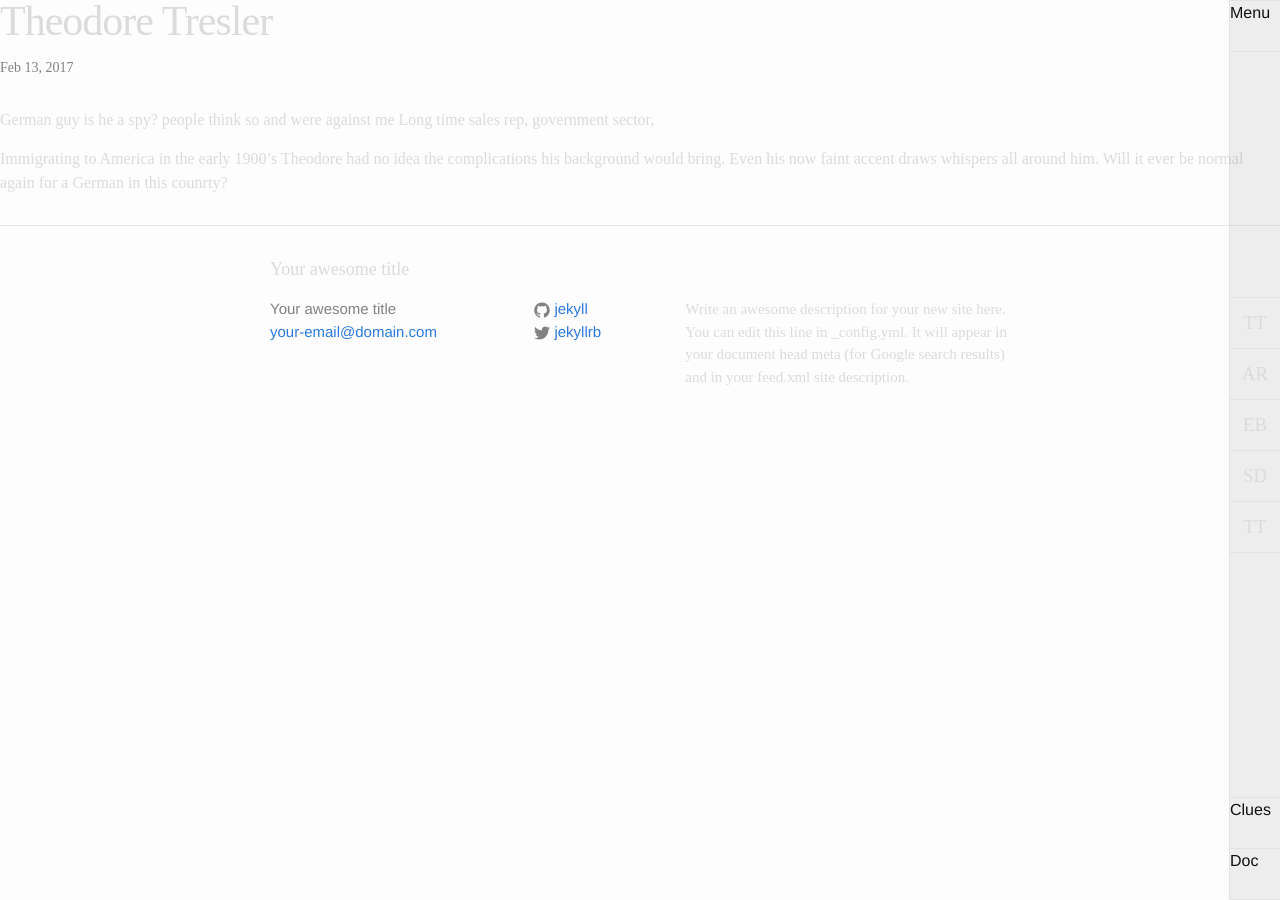
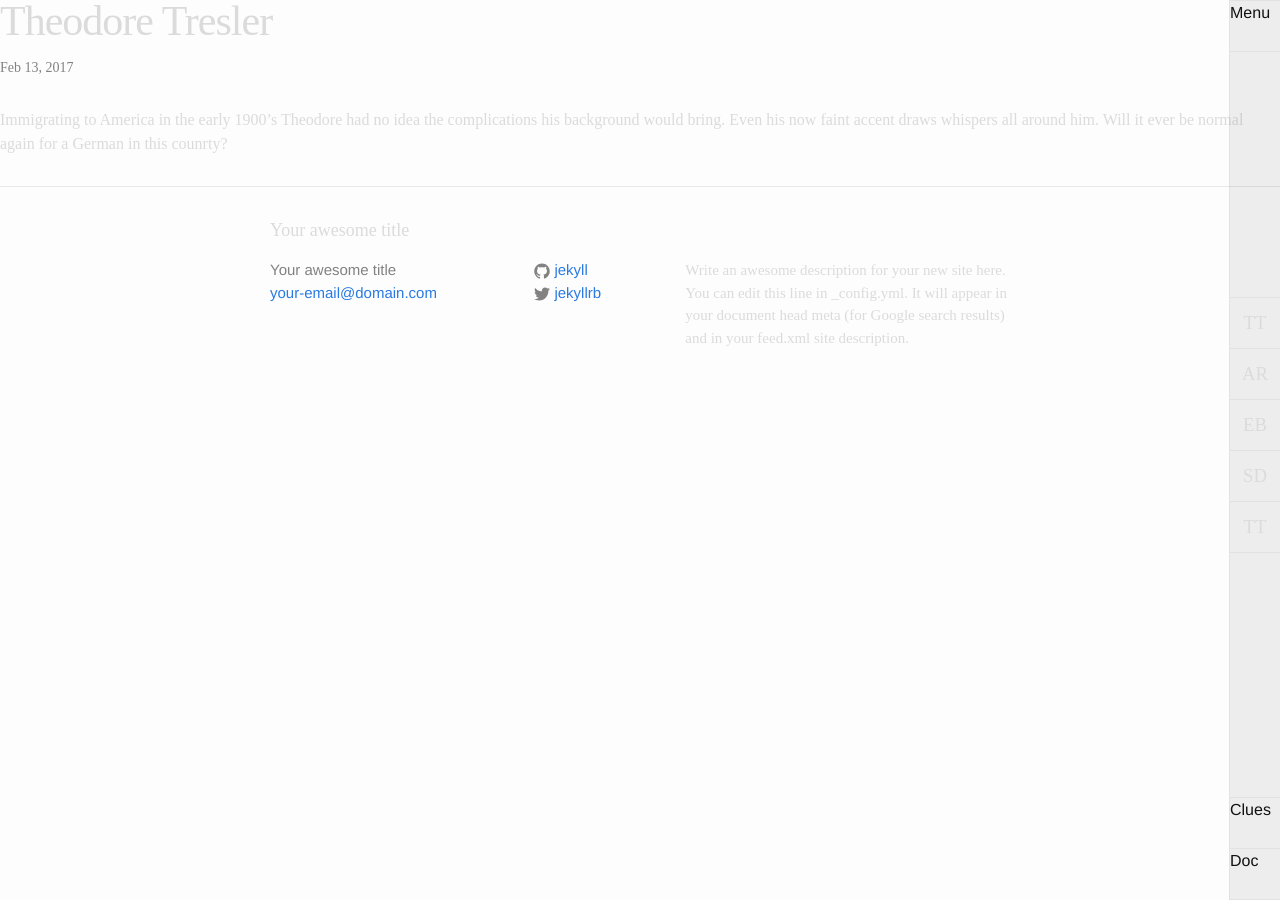
Before and after one commit to tatimblin/murder-mystery, a Jekyll site: the page built from _posts/2017-02-13-theodore-tresler.markdown, in a window 1280 px wide. Built offline with Jekyll 4.4.1, drawn with Linux system fonts in a browser that asks for light colours; nearby versions of some CDN libraries; some web fonts are replaced.

Commit message:
Update 2017-02-13-theodore-tresler.markdown

```diff
--- a/_posts/2017-02-13-theodore-tresler.markdown
+++ b/_posts/2017-02-13-theodore-tresler.markdown
@@ -4,7 +4,4 @@ title:  "Theodore Tresler"
 date:   2017-02-13 13:57:51 -0500
 categories: jekyll update
 ---
-German guy is he a spy? people think so and were against me
-Long time sales rep, government sector,
-
 Immigrating to America in the early 1900's Theodore had no idea the complications his background would bring. Even his now faint accent draws whispers all around him. Will it ever be normal again for a German in this counrty?
```
